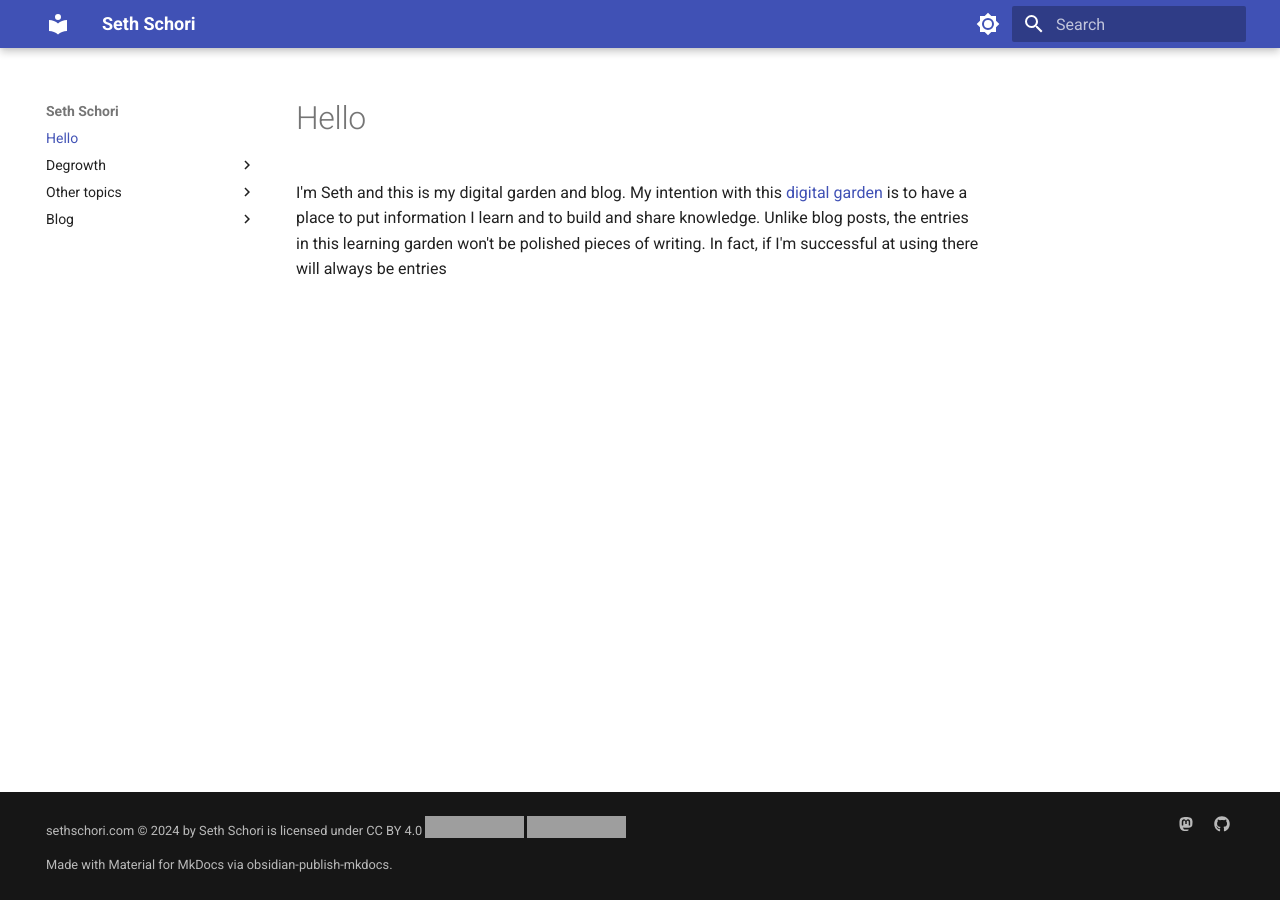
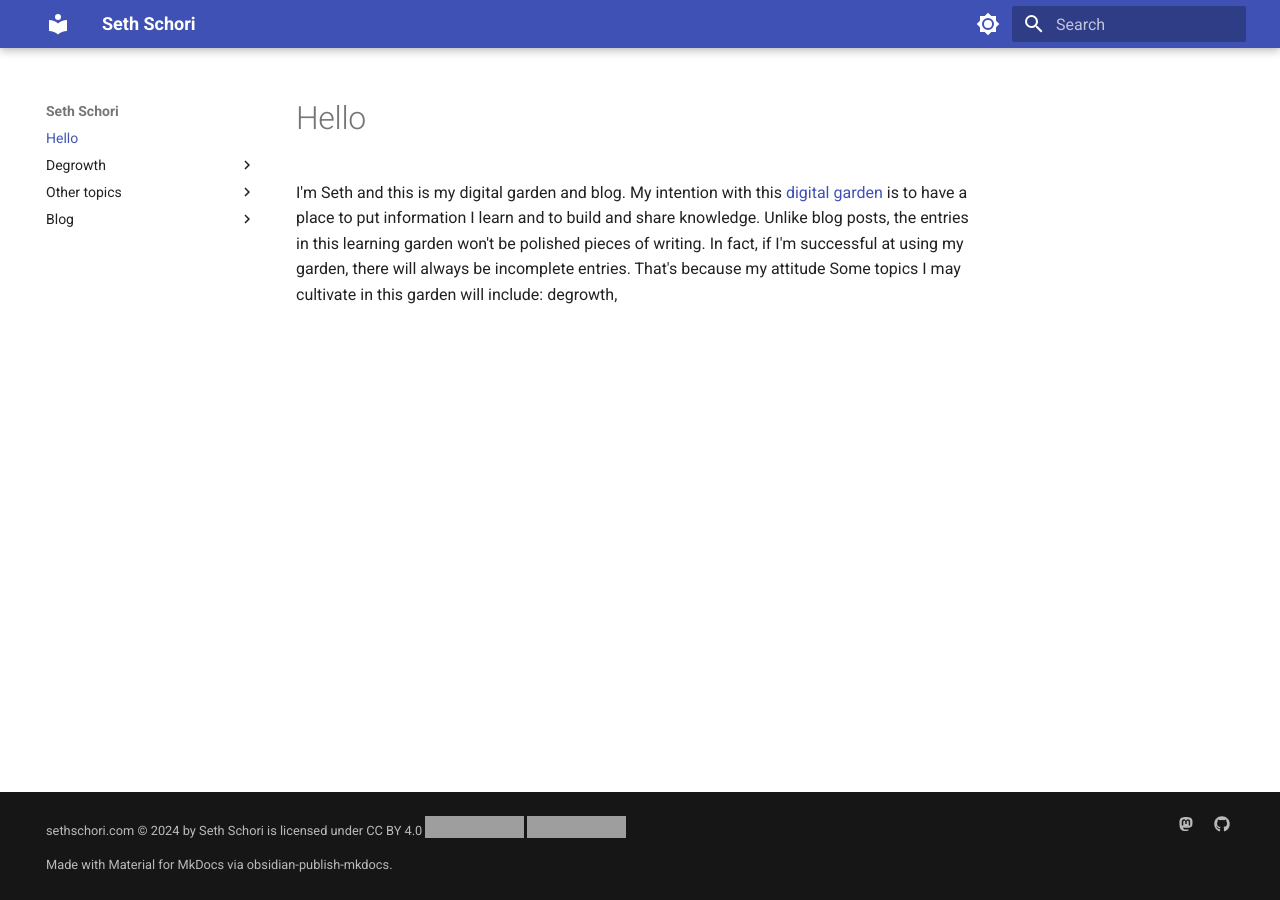
Before and after one commit to sethschori/obsidian-site, an MkDocs documentation site: the page built from docs/index.md, in a window 1280 px wide. Built offline with MkDocs 1.6.1 and Material for MkDocs 9.7.7, drawn with Linux system fonts in a browser that asks for light colours; grey boxes are pictures that could not be loaded.

Commit message:
vault backup: 2024-09-10 09:13:18

```diff
--- a/docs/index.md
+++ b/docs/index.md
@@ -1,2 +1,3 @@
 # Hello
-I'm Seth and this is my digital garden and blog. My intention with this [digital garden](https://lyz-code.github.io/blue-book/digital_garden/) is to have a place to put information I learn and to build and share knowledge. Unlike blog posts, the entries in this learning garden won't be polished pieces of writing. In fact, if I'm successful at using there will always be entries
+I'm Seth and this is my digital garden and blog. My intention with this [digital garden](https://lyz-code.github.io/blue-book/digital_garden/) is to have a place to put information I learn and to build and share knowledge. Unlike blog posts, the entries in this learning garden won't be polished pieces of writing. In fact, if I'm successful at using my garden, there will always be incomplete entries. That's because my attitude
+Some topics I may cultivate in this garden will include: degrowth,
```
